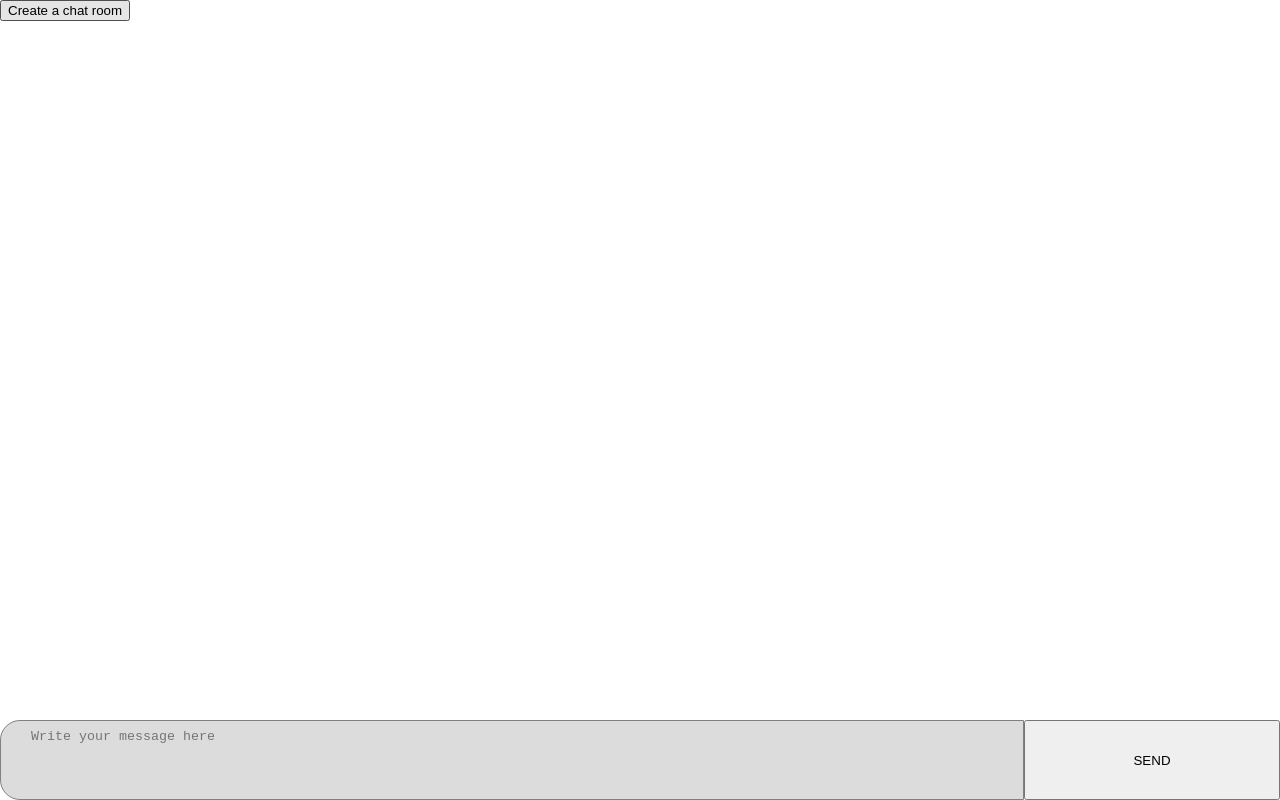
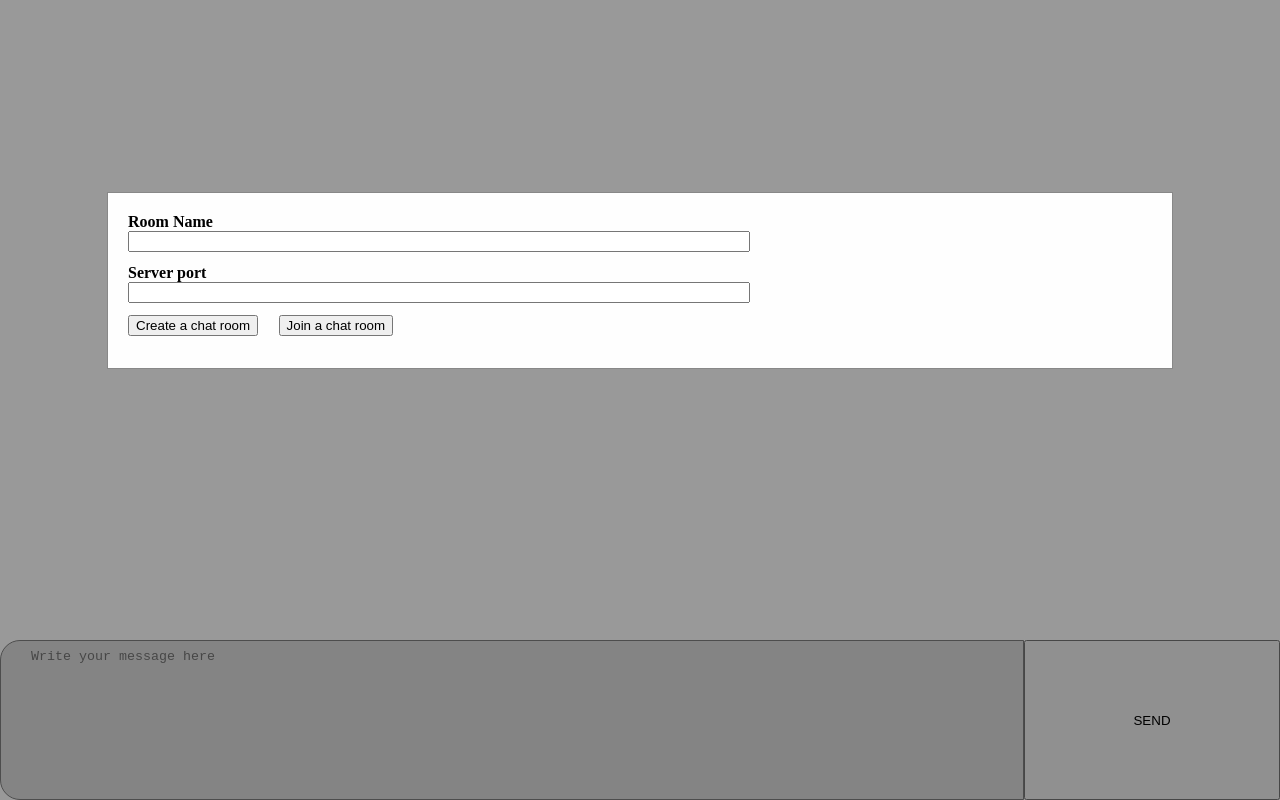
Before and after one commit to vavarm/websocket-chat-client-page, a plain HTML site: page index.html in a window 1280 px wide. Drawn offline with Linux system fonts and the light colour scheme.

Commit message:
:tada: Modal Forms

```diff
--- a/index.html
+++ b/index.html
@@ -4,16 +4,62 @@
 <head>
     <title>Chat Client</title>
     <link rel="stylesheet" href="style.css">
+    <script type="text/javascript" src="modal_form.js"></script>
     <script type="text/javascript" src="ws_client.js"></script>
 </head>
 
 <body>
-    <div class="menuBar">
-        <input type="button" value="Create a chat room" onclick="CreateRoom('room01', 'pwd01')"></input>
+    <!-- The WSConnection Modal -->
+    <div id="WS-modal" class="modal WS-modal">
+
+        <!-- Modal content -->
+        <div class="modal-content">
+            <div class="modal-form">
+                <div>
+                    <label><b>Server address</b></label>
+                    <input type="text" placeholder="Example: 127.0.0.1 for localhost server" name="server-address" id="address-address">
+                </div>
+
+                <div>
+                    <label><b>Server port</b></label>
+                    <input type="text" placeholder="Example: 8080" name="server-port" id="server-port">
+                </div>
+
+            </div>
+            <div class="log-bar">
+                <input type="button" value="Connect" onclick="WSConnection()"></input>
+            </div>
+            <div id="connection-error-label" class="connection-error-label"></div>
+        </div>
     </div>
-    <div class="chatHistory" id="chatHistory"></div>
-    <textarea class="chatBox" id="chatBox" placeholder="Write your message here"></textarea>
-    <input class="sendButton" type="button" value="SEND" onclick="SendMessage()"></input>
+
+    <!-- The RoomConnection Modal -->
+    <div id="Room-modal" class="modal Room-modal">
+
+        <!-- Modal content -->
+        <div class="modal-content">
+            <div class="modal-form">
+                <div>
+                    <label><b>Room Name</b></label>
+                    <input type="text" name="room-name" id="room-name">
+                </div>
+
+                <div>
+                    <label><b>Server port</b></label>
+                    <input type="text" name="room-name" id="room-name">
+                </div>
+            </div>
+            <div class="log-bar">
+                <input type="button" value="Create a chat room" onclick="CreateRoom('room01', 'pwd01')"></input>
+                <input type="button" value="Join a chat room" onclick="JoinRoom('room01', 'pwd01')"></input>
+            </div>
+            <div id="room-connection-error-label" class="room-connection-error-label"></div>
+        </div>
+    </div>
+
+    <div class="chat-history" id="chatHistory"></div>
+    <textarea class="chat-box" id="chatBox" placeholder="Write your message here"></textarea>
+    <input class="send-button" type="button" value="SEND" onclick="SendMessage()"></input>
 </body>
 
 </html>
--- a/style.css
+++ b/style.css
@@ -4,11 +4,85 @@ body {
     height: 100%;
 }
 
-.menuBar {
-    height: 10vh;
+
+/* The Modal (background) */
+
+.modal {
+    position: fixed;
+    /* Stay in place */
+    z-index: 1;
+    /* Sit on top */
+    left: 0;
+    top: 0;
+    width: 100%;
+    /* Full width */
+    height: 100%;
+    /* Full height */
+    overflow: auto;
+    /* Enable scroll if needed */
+    background-color: rgb(0, 0, 0);
+    /* Fallback color */
+    background-color: rgba(0, 0, 0, 0.4);
+    /* Black w/ opacity */
 }
 
-.chatHistory {
+.WS-modal {
+    display: none;
+    /* 'block' to display the element, set to 'none' instead */
+}
+
+.Room-modal {
+    display: block;
+    /* 'block' to display the element, set to 'none' instead */
+}
+
+
+/* Modal Content/Box */
+
+.modal-content {
+    background-color: #fefefe;
+    margin: 15% auto;
+    /* 15% from the top and centered */
+    padding: 20px;
+    border: 1px solid #888;
+    width: 80%;
+    /* Could be more or less, depending on screen size */
+}
+
+.modal-form {
+    display: flex;
+    flex-direction: column;
+    justify-content: space-between;
+    gap: 12px;
+}
+
+.modal-form>div {
+    display: flex;
+    flex-direction: column;
+}
+
+.modal-form>div>input {
+    width: 60%;
+}
+
+.log-bar {
+    padding: 12px 0 12px 0;
+    display: flex;
+    /*center vertically*/
+    align-items: center;
+    /*center horizontally
+    justify-content: center;*/
+}
+
+.log-bar>input {
+    margin: 0 2% 0 0;
+}
+
+.connection-error-label {
+    color: red;
+}
+
+.chat-history {
     overflow-y: auto;
     height: 80vh;
 }
@@ -22,14 +96,14 @@ body {
     white-space: pre-wrap;
 }
 
-.chatBox {
+.chat-box {
     position: fixed;
     bottom: 0;
     left: 0;
     cursor: auto;
     resize: none;
     box-sizing: border-box;
-    height: 10vh;
+    height: 20vh;
     width: 80%;
     border: 1px solid #808080;
     border-radius: 20px 0px 0px 20px;
@@ -39,24 +113,24 @@ body {
     overflow: auto;
 }
 
-.chatBox::-webkit-scrollbar-track {
+.chat-box::-webkit-scrollbar-track {
     background-color: #808080;
 }
 
-.chatBox::-webkit-scrollbar {
+.chat-box::-webkit-scrollbar {
     width: 6px;
     background-color: #808080;
 }
 
-.chatBox::-webkit-scrollbar-thumb {
+.chat-box::-webkit-scrollbar-thumb {
     border-radius: 100px;
     background-color: #545454;
 }
 
-.sendButton {
+.send-button {
     position: fixed;
     bottom: 0;
     right: 0;
     width: 20%;
-    height: 10vh;
+    height: 20vh;
 }
--- a/ws_client.js
+++ b/ws_client.js
@@ -1,17 +1,31 @@
 ws_config = {
-    server_address: "127.0.0.1",
-    server_port: "8080",
+    server_address: "127.0.0.1", //by default: localhost address
+    server_port: "8080", //by default
 };
 
-var server_address = ws_config["server_address"];
-var server_port = ws_config["server_port"];
+function WSConnection() {
+    var server_address = ws_config["server_address"];
+    var server_port = ws_config["server_port"];
 
-var ws_string = "ws://" + server_address + ":" + server_port;
+    var ws_string = "ws://" + server_address + ":" + server_port;
 
-var wsSocket = new WebSocket(ws_string);
+    var wsSocket = new WebSocket(ws_string);
+
+    //while the Room-modal is not open: animate a loading icon
+}
+
+wsSocket.addEventListener("open", (event) => {
+    //go to Room-modal
+});
+
+wsSocket.addEventListener("error", function(event) {
+    console.log("Error : ", event);
+    document.getElementById("connection-error-label").textContent =
+        "Connection Error";
+});
 
 wsSocket.addEventListener("message", function(event) {
-    console.log("Message reçu du serveur ", event.data);
+    console.log("Message received from the server", event.data);
     var dataJSON = JSON.parse(event.data);
     var topic = dataJSON.topic;
     console.log(topic);
@@ -23,6 +37,8 @@ wsSocket.addEventListener("message", function(event) {
     }
 });
 
+//disconnection event listener
+
 function CreateRoom(roomName, roomPwd) {
     if (wsSocket.readyState == WebSocket.OPEN) {
         var topic = "CreateRoom";
@@ -30,7 +46,10 @@ function CreateRoom(roomName, roomPwd) {
         console.log(msg);
         wsSocket.send(JSON.stringify(msg));
     }
+    //else: return to the WS-modal and put in the connection-error-label that the client was disconnected
 }
+
+//function JoinRoom()
 
 function SendMessage() {
     var chatBox = document.getElementById("chatBox");
```
Also changed, not shown: ToDo.txt.
